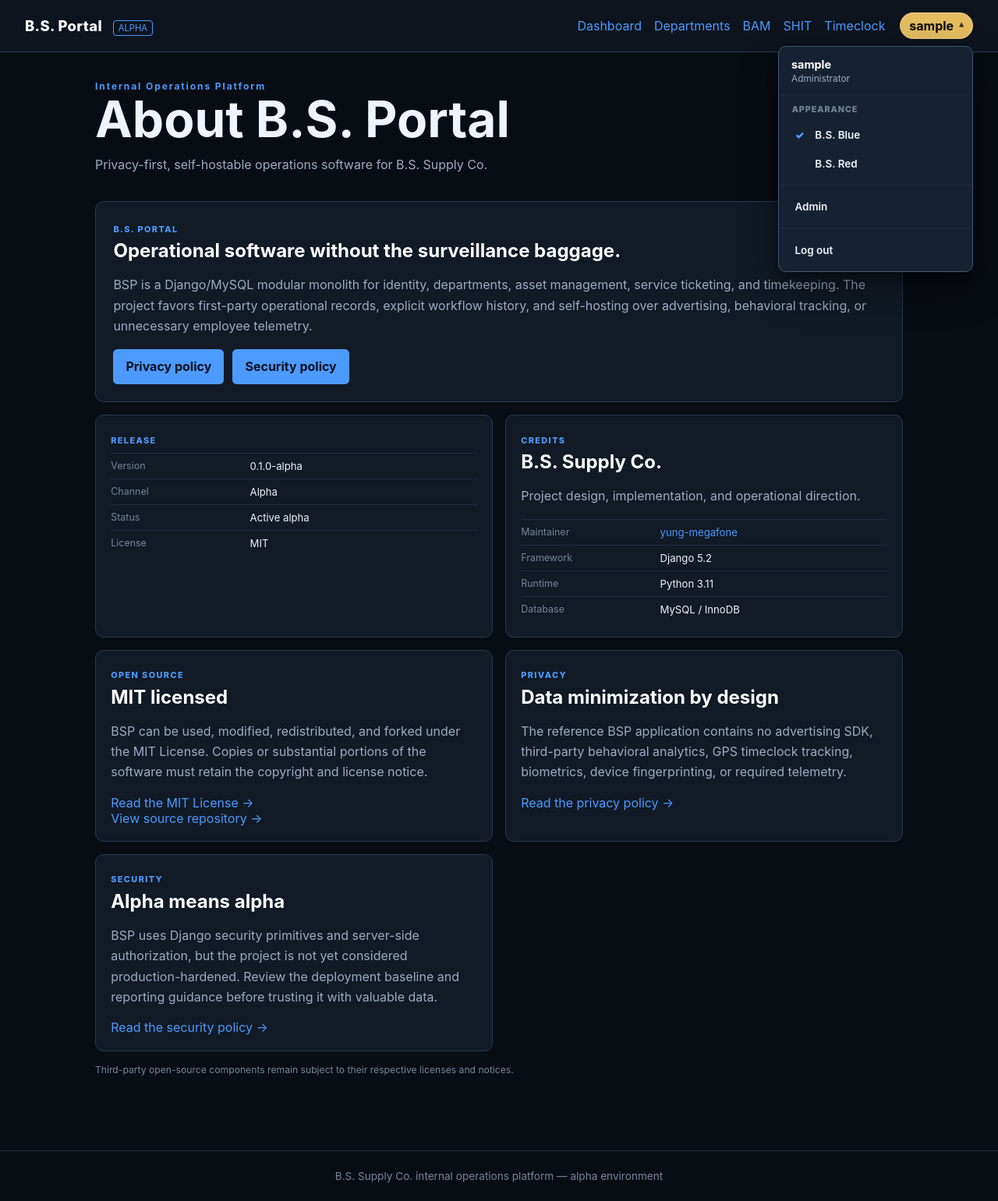
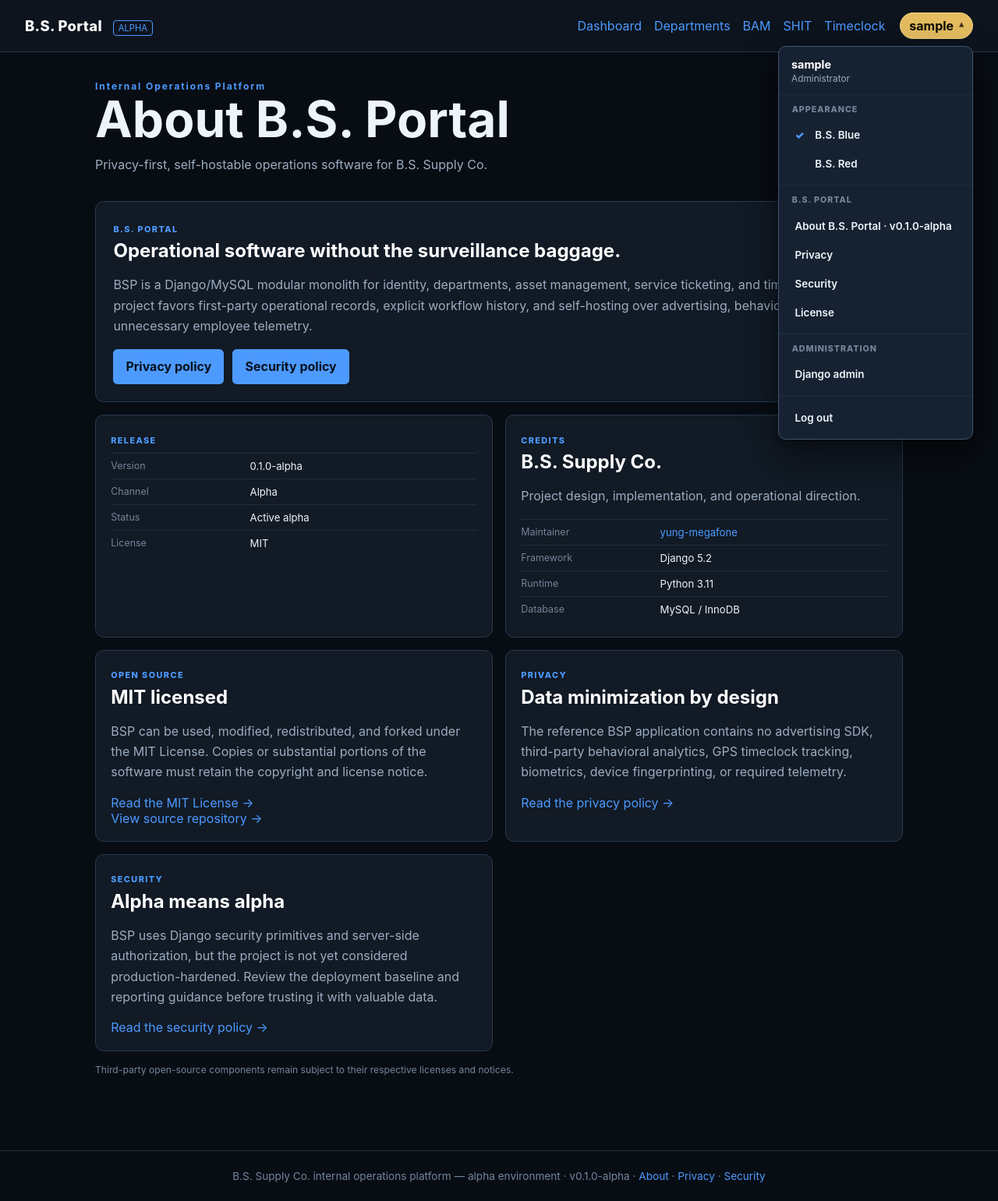
Before and after one commit to yung-megafone/bs-portal, a Django app: page /about/ in a window 1280 px wide, after a click that opens the changed part. Shown: the whole page at 78% size. Run offline with Django 5.2, Linux system fonts and the light colour scheme; the visitor is signed in with stand-in values (Sample User, id 1).

Commit message:
feat(footer): enhance footer with version info and additional links for about, privacy, and security

```diff
--- a/portal/templates/base.html
+++ b/portal/templates/base.html
@@ -1,4 +1,5 @@
-{% load static %}
+{% load static portal_meta %}
+{% portal_version as bsp_version %}
 <!doctype html>
 <html lang="en" data-theme="bs-blue">
 <head>
@@ -64,9 +65,18 @@
                     </button>
                 </div>
 
+                <div class="account-section account-links">
+                    <span class="account-section-label">B.S. Portal</span>
+                    <a href="{% url 'about' %}">About B.S. Portal · v{{ bsp_version }}</a>
+                    <a href="{% url 'privacy' %}">Privacy</a>
+                    <a href="{% url 'security' %}">Security</a>
+                    <a href="{% url 'license' %}">License</a>
+                </div>
+
                 {% if user.is_staff %}
                 <div class="account-section account-links">
-                    <a href="/admin/">Admin</a>
+                    <span class="account-section-label">Administration</span>
+                    <a href="/admin/">Django admin</a>
                 </div>
                 {% endif %}
                 <div class="account-section account-links">
@@ -84,7 +94,7 @@
 <main class="container">
     {% block content %}{% endblock %}
 </main>
-<footer class="footer">B.S. Supply Co. internal operations platform — alpha environment</footer>
+<footer class="footer">B.S. Supply Co. internal operations platform — alpha environment · v{{ bsp_version }} · <a href="{% url 'about' %}">About</a> · <a href="{% url 'privacy' %}">Privacy</a> · <a href="{% url 'security' %}">Security</a></footer>
 {% block extra_scripts %}{% endblock %}
 </body>
 </html>
```
